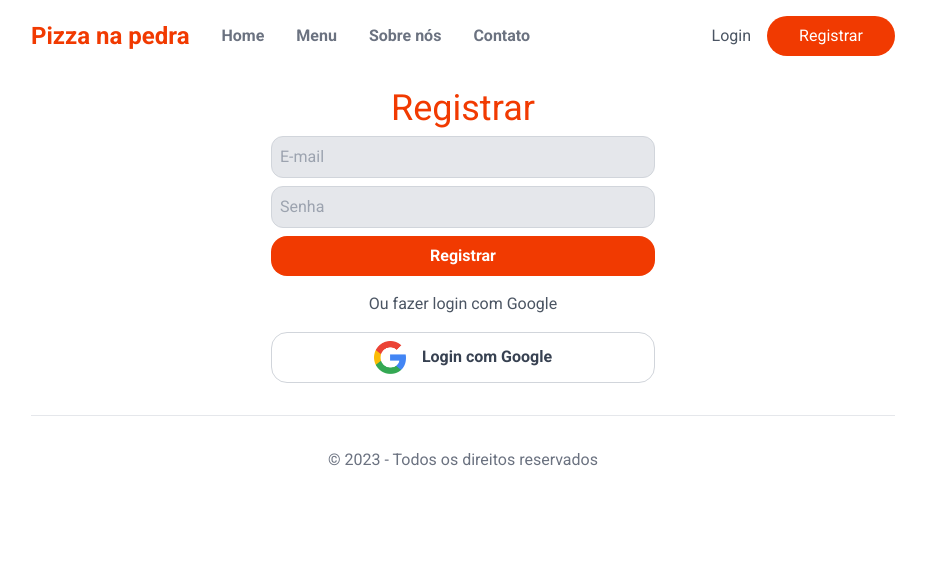
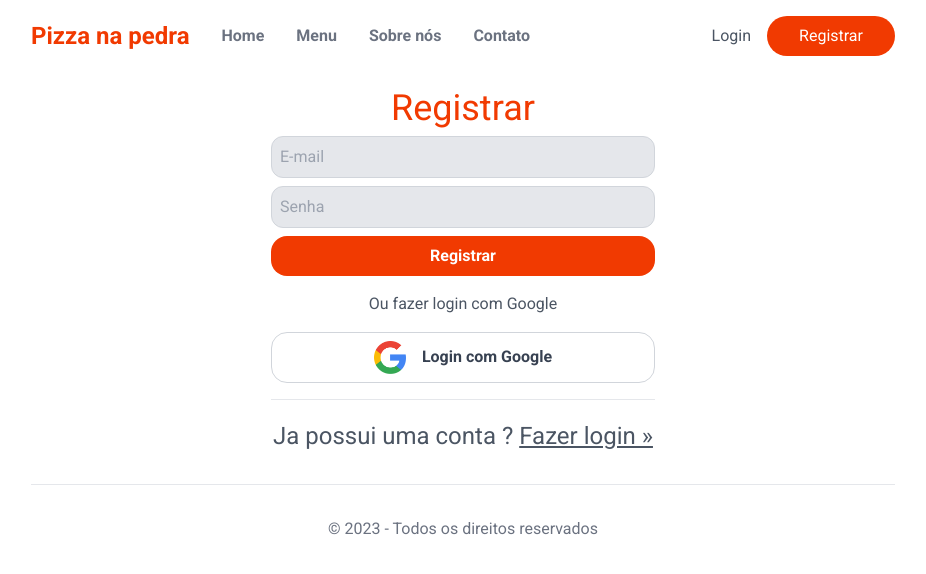
Before and after one commit to leonardocintra/pizza-app, a Next.js app: page /register in a window 1280 px wide. Shown: the top 574 px of the page, without its empty margins (177-1103 px from the left). Built offline with nearby package versions, Linux system fonts and the light colour scheme.

Commit message:
✨ feat: add login link

```diff
--- a/src/app/register/page.tsx
+++ b/src/app/register/page.tsx
@@ -90,6 +90,12 @@ export default function RegisterPage() {
           <Image src={"/google.png"} alt="Google" width={32} height={32} />
           Login com Google
         </button>
+        <div className="text-center text-2xl my-4 text-gray-600 border-t pt-5">
+          Ja possui uma conta ?{" "}
+          <Link href={"/login"} className="underline">
+            Fazer login &raquo;
+          </Link>
+        </div>
       </form>
     </section>
   );
```
